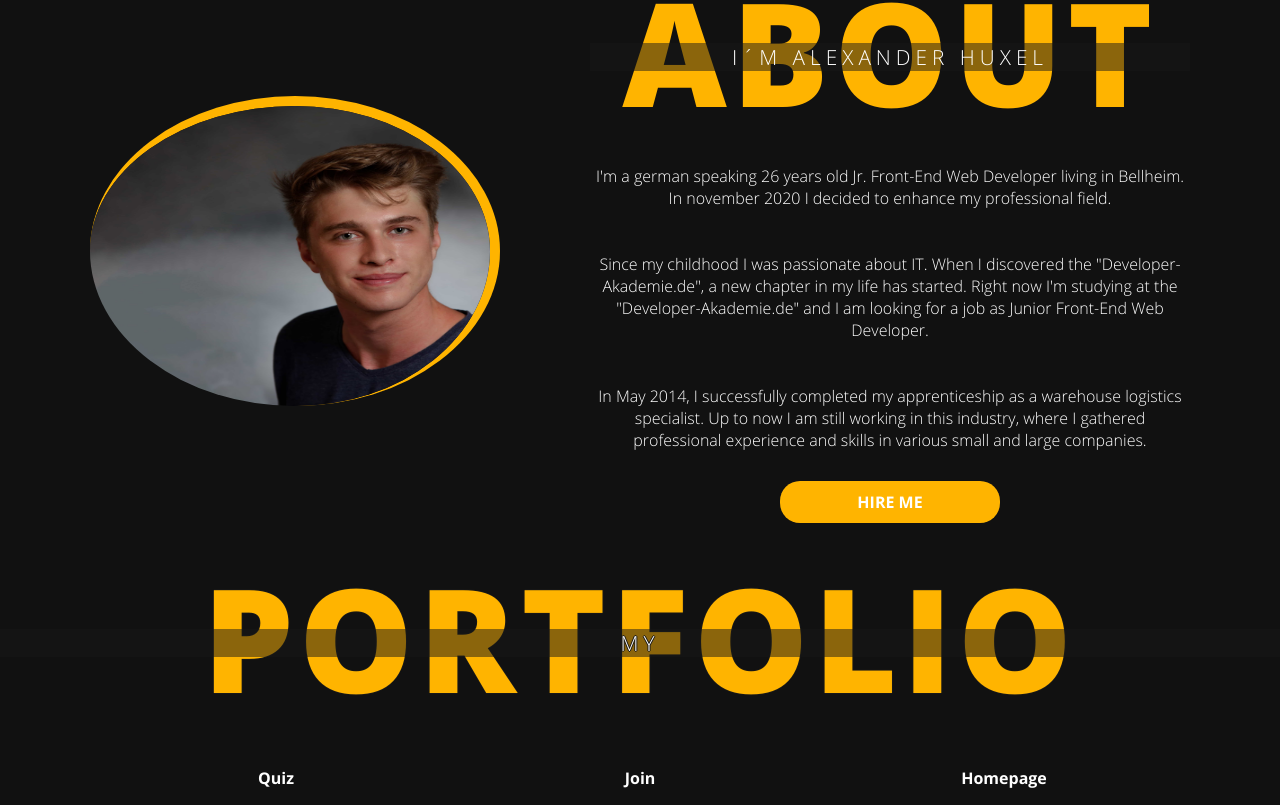
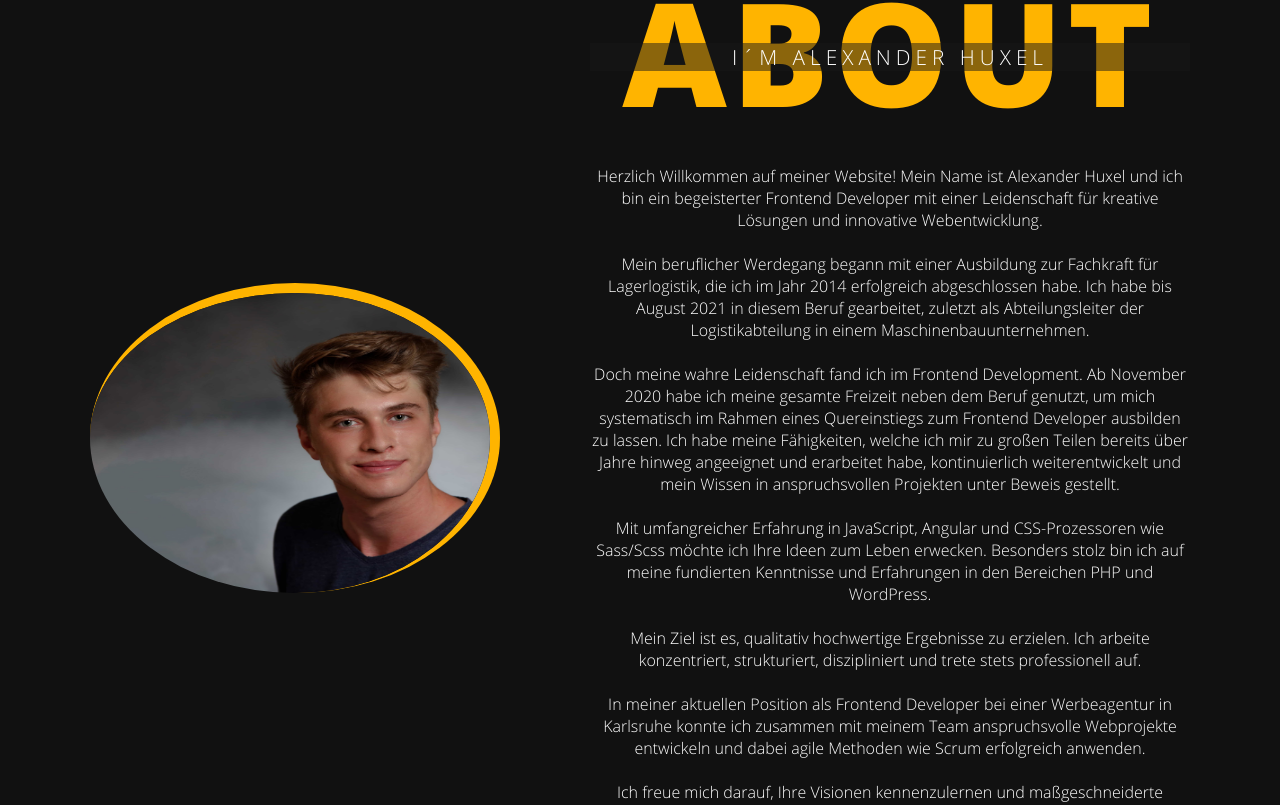
Before and after one commit to alexanderhuxel/Homepage, an Angular app: page / in a window 1280 px wide. Shown: the part 847-1652 px from the top of the page. Built offline with nearby package versions, Linux system fonts and the light colour scheme.

Commit message:
update the about text

```diff
--- a/src/app/about-me/about-me.component.html
+++ b/src/app/about-me/about-me.component.html
@@ -5,42 +5,83 @@
   <div id="text">
     <p>ABOUT</p>
     <p *ngIf="globalvariables.english">
-      I'm a german speaking {{ globalvariables.age }} years old Jr. Front-End
-      Web Developer living in Bellheim. In november 2020 I decided to enhance my
-      professional field.
+      Welcome to my website! My name is Alexander Huxel, and I am an
+      enthusiastic frontend developer with a passion for creative solutions and
+      innovative web development.
       <br />
       <br />
-      <br />
-      Since my childhood I was passionate about IT. When I discovered the
-      "Developer-Akademie.de", a new chapter in my life has started. Right now
-      I'm studying at the "Developer-Akademie.de" and I am looking for a job as
-      Junior Front-End Web Developer.
+      My professional journey started with an apprenticeship as a specialist for
+      warehouse logistics, which I successfully completed in 2014. I worked in
+      this field until August 2021, most recently as the department manager of
+      the logistics department in a mechanical engineering company.
       <br />
       <br />
+      However, I discovered my true passion in frontend development. Starting
+      from November 2020, I dedicated all of my free time alongside my job to
+      systematically train myself as a frontend developer through a career
+      change. I continuously developed my skills, which I had already acquired
+      and honed over the years, and demonstrated my knowledge in challenging
+      projects.
       <br />
-      In May 2014, I successfully completed my apprenticeship as a warehouse
-      logistics specialist. Up to now I am still working in this industry, where
-      I gathered professional experience and skills in various small and large
-      companies.
+      <br />
+      With extensive experience in JavaScript, Angular, and CSS preprocessors
+      like Sass/Scss, I aim to bring your ideas to life. I take pride in my
+      comprehensive knowledge and experience in PHP and WordPress.
+      <br />
+      <br />
+      My goal is to achieve high-quality results. I work with focus, structure,
+      discipline, and always maintain a professional approach.
+      <br />
+      <br />
+      In my current position as a frontend developer at an advertising agency in
+      Karlsruhe, I have been able to collaborate with my team in developing
+      demanding web projects and successfully applying agile methods such as
+      Scrum.
+      <br />
+      <br />
+      I look forward to getting to know your visions and creating tailored
+      solutions that exceed your expectations.
     </p>
     <p *ngIf="!globalvariables.english">
-      Ich bin {{ globalvariables.age }} Jahre alt, lebe in Bellheim in der Pfalz
-      und programmiere auf Junior Nivea Frontend Applikationen und Webseiten.
+      Herzlich Willkommen auf meiner Website! Mein Name ist Alexander Huxel und
+      ich bin ein begeisterter Frontend Developer mit einer Leidenschaft für
+      kreative Lösungen und innovative Webentwicklung.
       <br />
       <br />
-      <br />
-      Seit meiner Kindheit interessiere ich mich leidenschaftlich für IT. Als
-      ich die "Developer-Akademie.de" entdeckte, habe ich einen Großteil meiner
-      Feierabende dazu genutzt Programmieren zu lernen. Im Moment studiere ich
-      in der "Developer-Akademie.de" und suche einen Job als Junior
-      Front-End-Webentwickler.
+      Mein beruflicher Werdegang begann mit einer Ausbildung zur Fachkraft für
+      Lagerlogistik, die ich im Jahr 2014 erfolgreich abgeschlossen habe. Ich
+      habe bis August 2021 in diesem Beruf gearbeitet, zuletzt als
+      Abteilungsleiter der Logistikabteilung in einem Maschinenbauunternehmen.
       <br />
       <br />
+      Doch meine wahre Leidenschaft fand ich im Frontend Development. Ab
+      November 2020 habe ich meine gesamte Freizeit neben dem Beruf genutzt, um
+      mich systematisch im Rahmen eines Quereinstiegs zum Frontend Developer
+      ausbilden zu lassen. Ich habe meine Fähigkeiten, welche ich mir zu großen
+      Teilen bereits über Jahre hinweg angeeignet und erarbeitet habe,
+      kontinuierlich weiterentwickelt und mein Wissen in anspruchsvollen
+      Projekten unter Beweis gestellt.
       <br />
-      Im Mai 2014 habe ich erfolgreich meine Ausbildung zur Fachkraft für
-      Lagerlogistik abgeschlossen. Anschließend habe ich in dem Bereich der
-      Logistik viel Erfahrung gesammelt sowie in kleine als auch in großen
-      Unternehmen.
+      <br />
+      Mit umfangreicher Erfahrung in JavaScript, Angular und CSS-Prozessoren wie
+      Sass/Scss möchte ich Ihre Ideen zum Leben erwecken. Besonders stolz bin
+      ich auf meine fundierten Kenntnisse und Erfahrungen in den Bereichen PHP
+      und WordPress.
+      <br />
+      <br />
+      Mein Ziel ist es, qualitativ hochwertige Ergebnisse zu erzielen. Ich
+      arbeite konzentriert, strukturiert, diszipliniert und trete stets
+      professionell auf.
+      <br />
+      <br />
+      In meiner aktuellen Position als Frontend Developer bei einer Werbeagentur
+      in Karlsruhe konnte ich zusammen mit meinem Team anspruchsvolle
+      Webprojekte entwickeln und dabei agile Methoden wie Scrum erfolgreich
+      anwenden.
+      <br />
+      <br />
+      Ich freue mich darauf, Ihre Visionen kennenzulernen und maßgeschneiderte
+      Lösungen zu entwickeln, die Ihre Erwartungen übertreffen.
     </p>
     <p *ngIf="!globalvariables.english">
       <a
--- a/src/app/header/header.component.sass
+++ b/src/app/header/header.component.sass
@@ -14,11 +14,12 @@
         text-transform: uppercase
         font-weight: 600
         margin: 0px 5px 0px 5px
+        opacity: .5
         &:hover
-            opacity: .5
+            opacity: 1
             cursor: pointer
     .selected
-        opacity: .5
+        opacity: 1
 mark
     position: absolute
     top: 10px
--- a/src/app/land/land.component.html
+++ b/src/app/land/land.component.html
@@ -2,11 +2,11 @@
   <span *ngIf="globalvariables.english">
     <p>Hello! I´M</p>
     <p>Alexander Huxel</p>
-    <p>Jr. Front-End Web Developer</p>
+    <p>Jr. Frontend Developer</p>
   </span>
   <span *ngIf="!globalvariables.english">
     <p>Alexander Huxel</p>
-    <p>Jr. Front-End Entwickler</p>
+    <p>Jr. Frontend Developer</p>
   </span>
   <a
     (click)="scrollService.scrollInto('about')"
--- a/src/app/services/globalvaribales.service.ts
+++ b/src/app/services/globalvaribales.service.ts
@@ -4,7 +4,7 @@ import { Injectable } from '@angular/core';
   providedIn: 'root',
 })
 export class GlobalvaribalesService {
-  english: boolean = true;
+  english: boolean = false;
 
   currentYear = new Date().getFullYear();
   birthYear = 1994;
--- a/src/environments/environment.ts
+++ b/src/environments/environment.ts
@@ -3,7 +3,7 @@
 // The list of file replacements can be found in `angular.json`.
 
 export const environment = {
-  production: false
+  production: true,
 };
 
 /*
```
